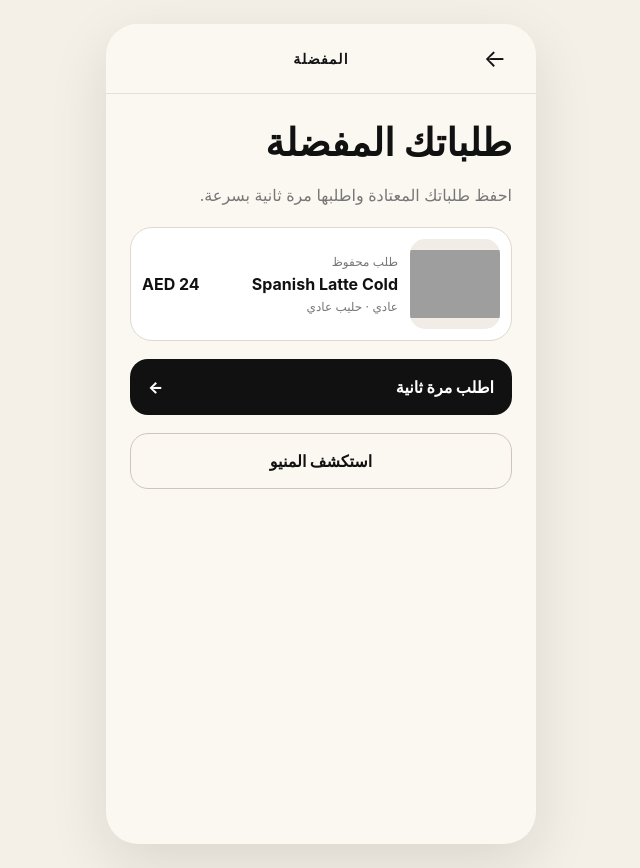
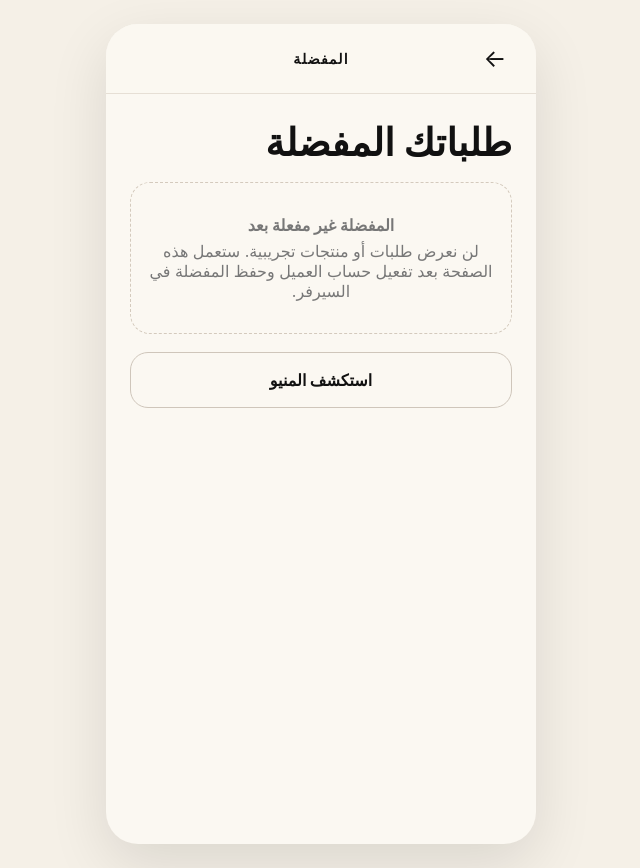
Before and after one commit to westRegion-gif/saleh-order-ahead, a Next.js app in the folder lmtd/apps/customer/: page /favorites in a window 1280 px wide. Shown: the whole page, without its empty margins (319-959 px from the left). Built offline with nearby package versions, Linux system fonts and the light colour scheme; grey boxes are pictures that could not be loaded.

Commit message:
Remove fake customer favorites

```diff
--- a/lmtd/apps/customer/app/favorites/page.tsx
+++ b/lmtd/apps/customer/app/favorites/page.tsx
@@ -1,2 +1,18 @@
-import Link from'next/link';import{AppScreen,Header,IMG}from'../_components';
-export default function Favorites(){return <AppScreen><Header title="المفضلة" back="/profile"/><div className="content"><h1>طلباتك المفضلة</h1><p className="muted">احفظ طلباتك المعتادة واطلبها مرة ثانية بسرعة.</p><div className="favoriteCard"><img src={IMG+'spanish-latte-cold.png'} alt="Spanish Latte"/><div><small>طلب محفوظ</small><b>Spanish Latte Cold</b><span>عادي · حليب عادي</span></div><b>AED 24</b></div><Link className="blackCta" href="/product/spanish-latte">اطلب مرة ثانية <span>←</span></Link><Link className="outlineCta" href="/menu">استكشف المنيو</Link></div></AppScreen>}
+import Link from 'next/link';
+import { AppScreen, Header } from '../_components';
+
+export default function Favorites() {
+  return (
+    <AppScreen>
+      <Header title="المفضلة" back="/profile" />
+      <div className="content" dir="rtl">
+        <h1>طلباتك المفضلة</h1>
+        <div className="emptyState">
+          <b>المفضلة غير مفعلة بعد</b>
+          <span>لن نعرض طلبات أو منتجات تجريبية. ستعمل هذه الصفحة بعد تفعيل حساب العميل وحفظ المفضلة في السيرفر.</span>
+        </div>
+        <Link className="outlineCta" href="/menu">استكشف المنيو</Link>
+      </div>
+    </AppScreen>
+  );
+}
```
